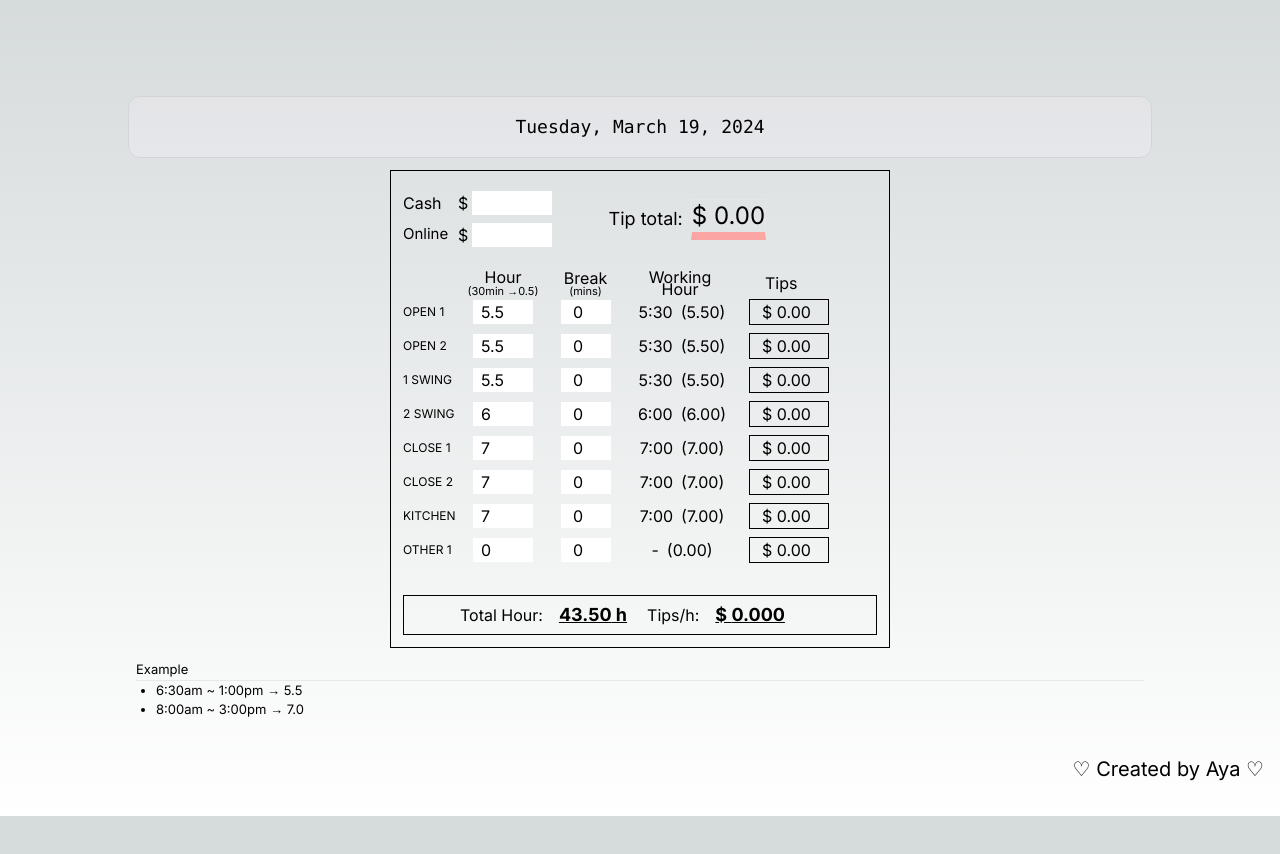
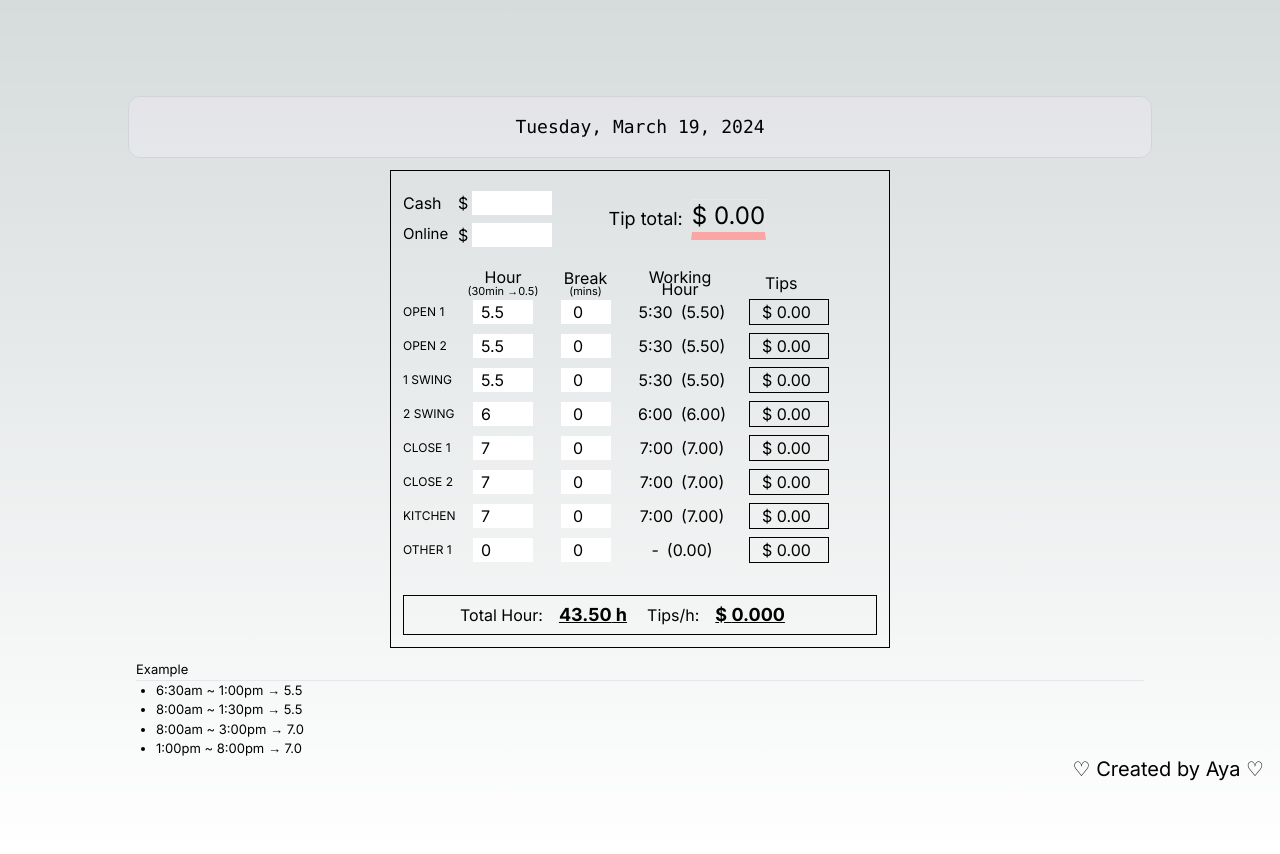
Before and after one commit to aya02200220/Platform7, a Next.js app: page / in a window 1280 px wide. Before the commit the page ends 816 px from the top, so only its background shows below. Built offline with nearby package versions, Linux system fonts and the light colour scheme.

Commit message:
added note

```diff
--- a/app/components/Note.jsx
+++ b/app/components/Note.jsx
@@ -9,7 +9,9 @@ export const Note = () => {
           <hr />
           <ul className="ml-5 list-disc">
             <li>6:30am ~ 1:00pm → 5.5</li>
+            <li>8:00am ~ 1:30pm → 5.5</li>
             <li>8:00am ~ 3:00pm → 7.0</li>
+            <li>1:00pm ~ 8:00pm → 7.0</li>
           </ul>
         </div>
       </div>
```
